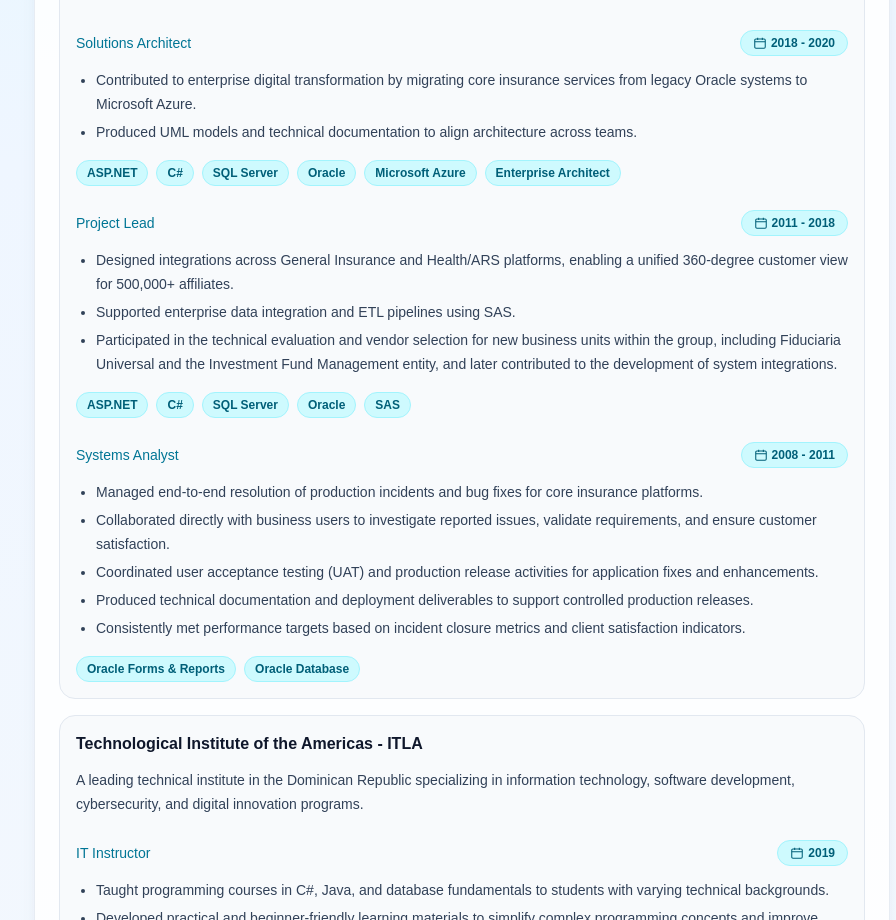
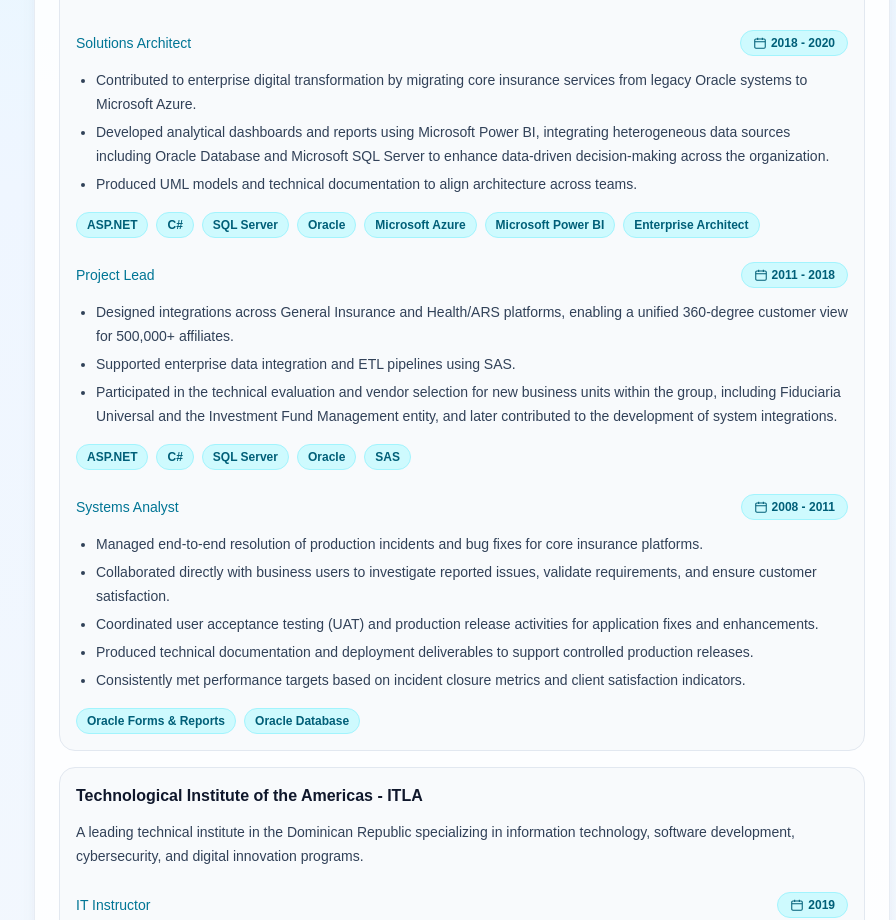
Before and after one commit to juanmiguel431/my-cv-app, a Next.js app: page /en in a window 1280 px wide. Shown: the part 1460-2380 px from the top of the page, without its empty margins (350-1246 px from the left). Built offline with nearby package versions, Linux system fonts and the light colour scheme.

Commit message:
Update CV translations: add Power BI contributions, enhance technologies section for "2018-2020" role.

```diff
--- a/constants/translations/en.ts
+++ b/constants/translations/en.ts
@@ -92,6 +92,7 @@
           period: "2018 - 2020",
           contributions: [
             "Contributed to enterprise digital transformation by migrating core insurance services from legacy Oracle systems to Microsoft Azure.",
+            "Developed analytical dashboards and reports using Microsoft Power BI, integrating heterogeneous data sources including Oracle Database and Microsoft SQL Server to enhance data-driven decision-making across the organization.",
             "Produced UML models and technical documentation to align architecture across teams.",
           ],
           technologies: [
@@ -100,6 +101,7 @@
             "SQL Server",
             "Oracle",
             "Microsoft Azure",
+            "Microsoft Power BI",
             "Enterprise Architect",
           ],
         },
--- a/constants/translations/es.ts
+++ b/constants/translations/es.ts
@@ -93,6 +93,7 @@
           period: "2018 - 2020",
           contributions: [
             "Contribuí a la transformación digital empresarial migrando servicios core de seguros desde sistemas Oracle legacy hacia Microsoft Azure.",
+            "Desarrollé tableros analíticos y reportes utilizando Microsoft Power BI, integrando fuentes de datos heterogéneas como Oracle Database y Microsoft SQL Server para fortalecer la toma de decisiones basada en datos en toda la organización.",
             "Produje modelos UML y documentación técnica para alinear arquitectura entre equipos.",
           ],
           technologies: [
@@ -101,6 +102,7 @@
             "SQL Server",
             "Oracle",
             "Microsoft Azure",
+            "Microsoft Power BI",
             "Enterprise Architect",
           ]
         },
```
